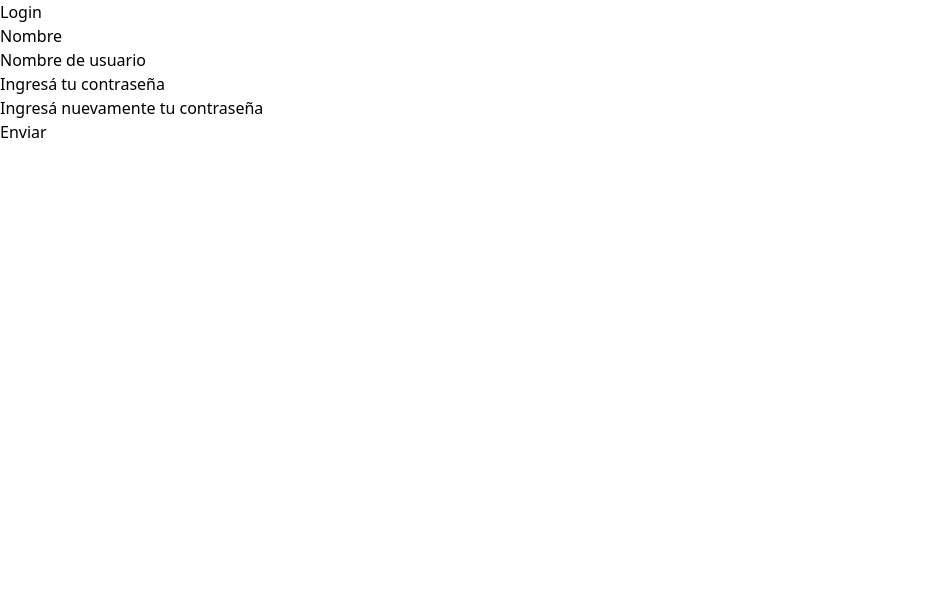
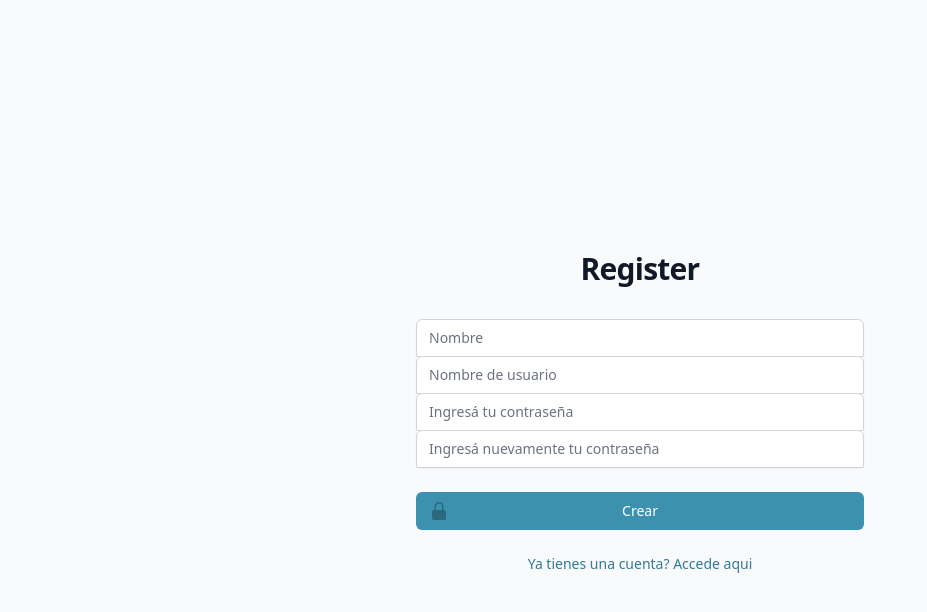
Before and after one commit to MartinMaffei95/my-expenses-site, a React (Vite) app: page /auth/register in a window 1280 px wide. Shown: the top 612 px of the page, without its empty margins (0-927 px from the left). Built offline with nearby package versions, Linux system fonts and the light colour scheme; no server answers.

Commit message:
Auth styled (#5)
* Stylized Auth pages

```diff
--- a/src/components/Pure/InputField.tsx
+++ b/src/components/Pure/InputField.tsx
@@ -1,13 +1,20 @@
-import { ChangeEventHandler, FocusEventHandler } from "react";
-
+import { ChangeEventHandler, FocusEventHandler } from 'react';
+import { FiAlertCircle } from 'react-icons/fi';
+import { IconType } from 'react-icons/lib';
 interface InputField {
   label: string;
   inputName: string;
   type?: string;
   value: string | number;
+  placeholder?: string;
   handleChange: ChangeEventHandler<HTMLInputElement>;
   handleBlur: FocusEventHandler<HTMLInputElement>;
   errorMessage?: string | null;
+  inputClassname?: string;
+  labelClassname?: string;
+  icon?: JSX.Element;
+  iconPosition?: string;
+  iconFX?: Function;
 }
 
 const InputField = ({
@@ -15,21 +22,45 @@ const InputField = ({
   inputName,
   type,
   value,
+  placeholder,
   handleBlur,
   handleChange,
   errorMessage,
+  inputClassname,
+  labelClassname,
+  icon,
+  iconPosition,
+  iconFX,
 }: InputField) => {
   return (
-    <div>
-      <label htmlFor={inputName}>{label}</label>
+    <div className="relative">
+      <label
+        htmlFor={inputName}
+        className={labelClassname ? `${labelClassname}` : ''}
+      >
+        {label}
+      </label>
       <input
-        type={type ? type : "text"}
+        type={type ? type : 'text'}
+        placeholder={placeholder ? placeholder : ''}
         name={inputName}
         value={value}
         onBlur={handleBlur}
         onChange={handleChange}
+        className={inputClassname ? `${inputClassname}` : ''}
       />
-      {errorMessage ? <p>{errorMessage}</p> : null}
+      <span
+        onClick={() => iconFX && iconFX()}
+        className="absolute z-1000000 text-primary-800 text-2xl right-0 top-0 m-2"
+      >
+        {icon ? icon : null}
+      </span>
+      {/* iconPosition */}
+      {errorMessage ? (
+        <p className="text-red-600 pl-4 flex min-h-full items-center justify-start">
+          <FiAlertCircle /> {errorMessage}
+        </p>
+      ) : null}
     </div>
   );
 };
--- /dev/null
+++ b/src/components/Pure/authSubmitBtn.tsx
@@ -0,0 +1,28 @@
+type AuthSubmitBtnProps = {
+  btnText: string;
+};
+
+const AuthSubmitBtn = ({ btnText }: AuthSubmitBtnProps) => {
+  return (
+    <button type="submit" className="btn-input group">
+      <span className="absolute inset-y-0 left-0 flex items-center pl-3">
+        <svg
+          className="h-5 w-5 text-primary-700 group-hover:text-primary-300"
+          xmlns="http://www.w3.org/2000/svg"
+          viewBox="0 0 20 20"
+          fill="currentColor"
+          aria-hidden="true"
+        >
+          <path
+            fill-rule="evenodd"
+            d="M10 1a4.5 4.5 0 00-4.5 4.5V9H5a2 2 0 00-2 2v6a2 2 0 002 2h10a2 2 0 002-2v-6a2 2 0 00-2-2h-.5V5.5A4.5 4.5 0 0010 1zm3 8V5.5a3 3 0 10-6 0V9h6z"
+            clip-rule="evenodd"
+          />
+        </svg>
+      </span>
+      {btnText ? btnText : 'OK'}
+    </button>
+  );
+};
+
+export default AuthSubmitBtn;
--- a/src/index.css
+++ b/src/index.css
@@ -1,74 +1,21 @@
 @tailwind base;
 @tailwind components;
 @tailwind utilities;
-/*
-:root {
-  font-family: Inter, Avenir, Helvetica, Arial, sans-serif;
-  font-size: 16px;
-  line-height: 24px;
-  font-weight: 400;
 
-  color-scheme: light dark;
-  color: rgba(255, 255, 255, 0.87);
-  background-color: #242424;
-
-  font-synthesis: none;
-  text-rendering: optimizeLegibility;
-  -webkit-font-smoothing: antialiased;
-  -moz-osx-font-smoothing: grayscale;
-  -webkit-text-size-adjust: 100%;
+@layer components {
+  .light-theme {
+    @apply bg-gray-50;
+  }
+  .dark-theme {
+    @apply bg-slate-700;
+  }
+  .generic-page {
+    @apply w-screen flex-col h-screen text-neutral-100 flex min-h-full items-center justify-center py-12 px-4 sm:px-6 lg:px-8;
+  }
+  .input-style {
+    @apply relative block w-full appearance-none rounded-none rounded-t-md border border-gray-300 px-3 py-2 text-gray-900 placeholder-gray-500  focus:border-primary-500 focus:outline-none focus:ring-primary-500 sm:text-sm;
+  }
+  .btn-input {
+    @apply relative flex w-full justify-center rounded-md border border-transparent bg-primary-400 py-2 px-4 text-sm font-medium text-white hover:bg-primary-700 focus:outline-none focus:ring-2 focus:ring-primary-500 focus:ring-offset-2;
+  }
 }
-
-a {
-  font-weight: 500;
-  color: #646cff;
-  text-decoration: inherit;
-}
-a:hover {
-  color: #535bf2;
-}
-
-body {
-  margin: 0;
-  display: flex;
-  place-items: center;
-  min-width: 320px;
-  min-height: 100vh;
-}
-
-h1 {
-  font-size: 3.2em;
-  line-height: 1.1;
-}
-
-button {
-  border-radius: 8px;
-  border: 1px solid transparent;
-  padding: 0.6em 1.2em;
-  font-size: 1em;
-  font-weight: 500;
-  font-family: inherit;
-  background-color: #1a1a1a;
-  cursor: pointer;
-  transition: border-color 0.25s;
-}
-button:hover {
-  border-color: #646cff;
-}
-button:focus,
-button:focus-visible {
-  outline: 4px auto -webkit-focus-ring-color;
-}
-
-@media (prefers-color-scheme: light) {
-  :root {
-    color: #213547;
-    background-color: #ffffff;
-  }
-  a:hover {
-    color: #747bff;
-  }
-  button {
-    background-color: #f9f9f9;
-  }
-} */
--- /dev/null
+++ b/src/pages/Auth/AuthLayout.tsx
@@ -0,0 +1,11 @@
+type Props = {
+  children?: JSX.Element | JSX.Element[] | undefined;
+};
+
+export const AuthLayout = ({ children }: Props) => {
+  return (
+    <div className="light-theme generic-page ">
+      <div className="w-full max-w-md space-y-8">{children}</div>
+    </div>
+  );
+};
--- a/src/pages/Auth/LoginPage.tsx
+++ b/src/pages/Auth/LoginPage.tsx
@@ -10,7 +10,17 @@ import { NavigateFunction, useNavigate } from 'react-router-dom';
 import { useSelector, useDispatch } from 'react-redux';
 import { updateUserData } from '../../redux/userSlice';
 import { getUserData } from '../../services/User.services';
+import { AuthLayout } from './AuthLayout';
+import AuthSubmitBtn from '../../components/Pure/authSubmitBtn';
+import { useState } from 'react';
+import { FiEye, FiEyeOff } from 'react-icons/fi';
 const LoginPage = () => {
+  const [isEncrypt, setIsEncrypt] = useState<boolean>(true);
+
+  const toggleEncrypt = () => {
+    setIsEncrypt(!isEncrypt);
+  };
+
   const dispatch = useDispatch();
 
   const { VITE_API_URI } = import.meta.env;
@@ -54,11 +64,17 @@ const LoginPage = () => {
     validationSchema,
   });
   return (
-    <div>
-      <h3>Login</h3>
+    <AuthLayout>
+      <h3 className="mt-6 text-center text-3xl font-bold tracking-tight text-gray-900">
+        Login
+      </h3>
       <AuthFormContainer>
-        <form onSubmit={handleSubmit}>
+        <form onSubmit={handleSubmit} className="mt-8 space-y-6">
+          <div className="-space-y-px rounded-md shadow-sm">
             <InputField
+              placeholder={'Nombre de usuario'}
+              labelClassname="sr-only"
+              inputClassname={'input-style'}
               label="Nombre de usuario"
               inputName="username"
               value={values.username}
@@ -73,21 +89,62 @@ const LoginPage = () => {
 
             <InputField
               label="Ingresá tu contraseña"
+              placeholder="Ingresá tu contraseña"
               inputName="password"
+              labelClassname="sr-only"
+              inputClassname={'input-style'}
+              type={isEncrypt ? 'password' : 'text'}
               value={values.password}
               handleBlur={handleBlur}
               handleChange={handleChange}
+              icon={isEncrypt ? <FiEyeOff /> : <FiEye />}
+              iconFX={toggleEncrypt}
+              iconPosition="right"
               errorMessage={
                 touched.password && errors.password ? errors.password : null
               }
             />
-
+          </div>
+          {/* <div className="flex items-center justify-center ">
+             <div className="flex items-center">
+              <input
+                id="remember-me"
+                name="remember-me"
+                type="checkbox"
+                className="h-4 w-4 rounded border-gray-300 text-primary-600 focus:ring-primary-500"
+              />
+              <label
+                htmlFor="remember-me"
+                className="ml-2 block text-sm text-gray-900"
+              >
+                Remember me
+              </label>
+            </div>
+            <div className="text-sm">
+              <a
+                href="#"
+                className="font-medium text-primary-600 hover:text-primary-500"
+              >
+                Olvidaste tu constraseña?
+              </a>
+            </div>
+          </div> */}
           <div>
-            <button type="submit">Enviar</button>
+            <AuthSubmitBtn btnText="Ingresar" />
           </div>
         </form>
+        <div className="flex items-center justify-center ">
+          <div className="text-sm">
+            <a
+              href="/auth/register"
+              className="font-medium text-primary-600 hover:text-primary-500"
+            >
+              Aún no tienes cuenta? Creala aqui!
+            </a>
+          </div>
+        </div>
       </AuthFormContainer>
-    </div>
+    </AuthLayout>
   );
 };
 
--- a/src/pages/Auth/RegisterPage.tsx
+++ b/src/pages/Auth/RegisterPage.tsx
@@ -1,11 +1,16 @@
 import { useFormik, FormikProps } from 'formik';
+import { Link, NavigateFunction, useNavigate } from 'react-router-dom';
 import * as yup from 'yup';
 import AuthFormContainer from '../../components/Container/AuthFormContainer';
+import AuthSubmitBtn from '../../components/Pure/authSubmitBtn';
 import InputField from '../../components/Pure/InputField';
 import { RegisterValues } from '../../Interfaces/Auth.interface';
 import { registerUser } from '../../services/Auth.services';
+import { AuthLayout } from './AuthLayout';
 
 const RegisterPage = () => {
+  const navigate: NavigateFunction = useNavigate();
+
   const initialValues = {
     name: '',
     username: '',
@@ -24,6 +29,7 @@ const RegisterPage = () => {
 
   const onSubmit = (): void => {
     registerUser(values);
+    navigate('login');
   };
 
   const {
@@ -39,13 +45,19 @@ const RegisterPage = () => {
     validationSchema,
   });
   return (
-    <div>
-      <h3>Login</h3>
+    <AuthLayout>
+      <h3 className="mt-6 text-center text-3xl font-bold tracking-tight text-gray-900">
+        Register
+      </h3>
       <AuthFormContainer>
-        <form onSubmit={handleSubmit}>
+        <form onSubmit={handleSubmit} className="mt-8 space-y-6">
+          <div className="-space-y-px rounded-md shadow-sm">
             <InputField
               label="Nombre"
+              placeholder="Nombre"
               inputName="name"
+              labelClassname="sr-only"
+              inputClassname={'input-style'}
               value={values.name}
               handleBlur={handleBlur}
               handleChange={handleChange}
@@ -54,7 +66,10 @@ const RegisterPage = () => {
 
             <InputField
               label="Nombre de usuario"
+              placeholder="Nombre de usuario"
               inputName="username"
+              labelClassname="sr-only"
+              inputClassname={'input-style'}
               value={values.username}
               handleBlur={handleBlur}
               handleChange={handleChange}
@@ -67,7 +82,10 @@ const RegisterPage = () => {
 
             <InputField
               label="Ingresá tu contraseña"
+              placeholder="Ingresá tu contraseña"
               inputName="password"
+              labelClassname="sr-only"
+              inputClassname={'input-style'}
               value={values.password}
               handleBlur={handleBlur}
               handleChange={handleChange}
@@ -77,7 +95,10 @@ const RegisterPage = () => {
             />
             <InputField
               label="Ingresá nuevamente tu contraseña"
+              placeholder="Ingresá nuevamente tu contraseña"
               inputName="passwordConfirmation"
+              labelClassname="sr-only"
+              inputClassname={'input-style'}
               value={values.passwordConfirmation}
               handleBlur={handleBlur}
               handleChange={handleChange}
@@ -87,13 +108,24 @@ const RegisterPage = () => {
                   : null
               }
             />
+          </div>
 
           <div>
-            <button type="submit">Enviar</button>
+            <AuthSubmitBtn btnText="Crear" />
+          </div>
+          <div className="flex items-center justify-center ">
+            <div className="text-sm">
+              <Link
+                to="/auth/login"
+                className="font-medium text-primary-600 hover:text-primary-500"
+              >
+                Ya tienes una cuenta? Accede aqui
+              </Link>
+            </div>
           </div>
         </form>
       </AuthFormContainer>
-    </div>
+    </AuthLayout>
   );
 };
 
```
Also changed, not shown: tailwind.config.cjs (+15 -1 lines). Lines whose indentation alone changed are shown as unchanged.
